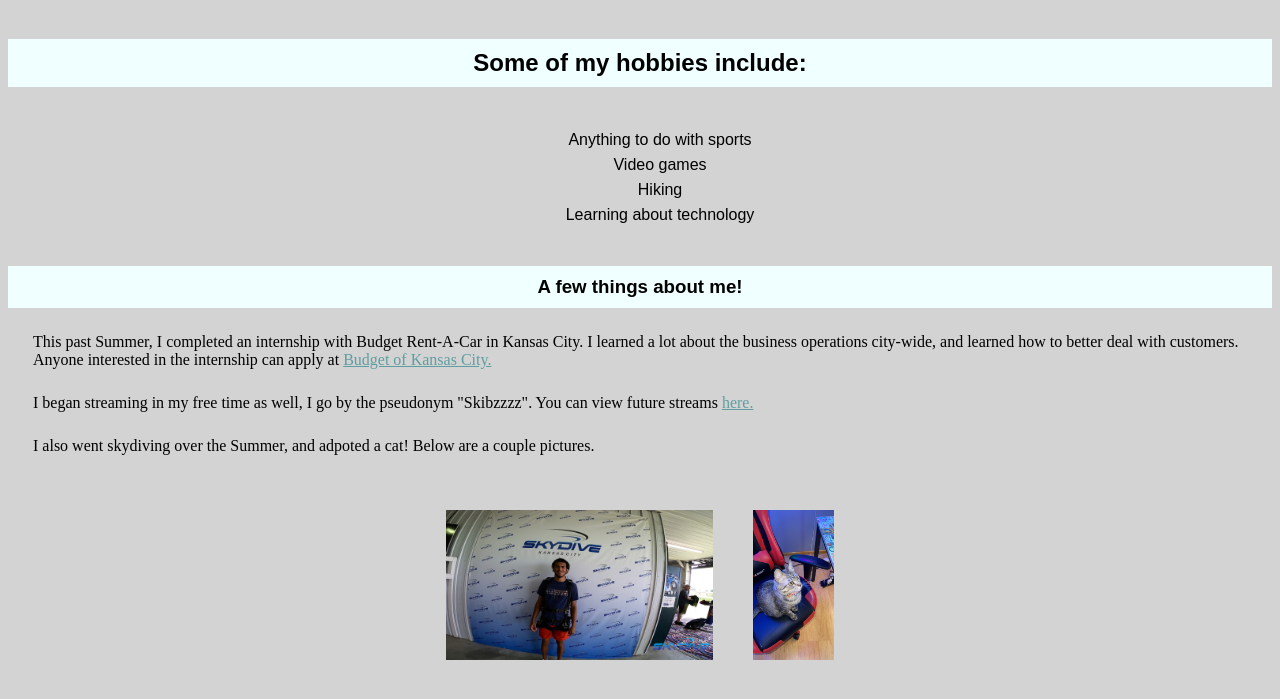
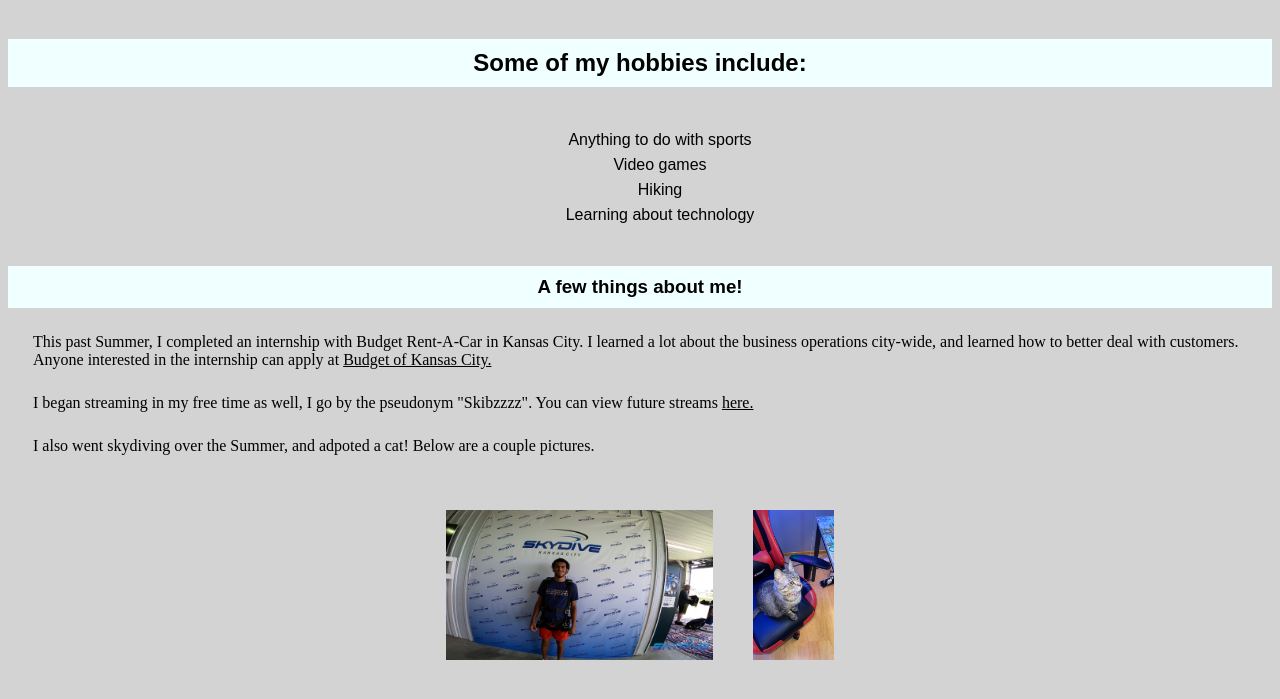
Before and after one commit to 44334-fa21/personalwebpage-skylerroberson, a plain HTML site: page index.html in a window 1280 px wide. Shown: the part 89-788 px from the top of the page. Drawn offline with Linux system fonts and the light colour scheme.

Commit message:
Woo Wee Woo

```diff
--- a/style.css
+++ b/style.css
@@ -31,11 +31,15 @@ ul {
 }
 
 a:link {
-  color: #5f9ea0
+  color: #000000;
 }
 
 a:hover {
-  text-decoration: #ffffff;
+  color: #ffffff;
+}
+
+a:visited {
+  color: #f0ffff;
 }
 
 p {
```
